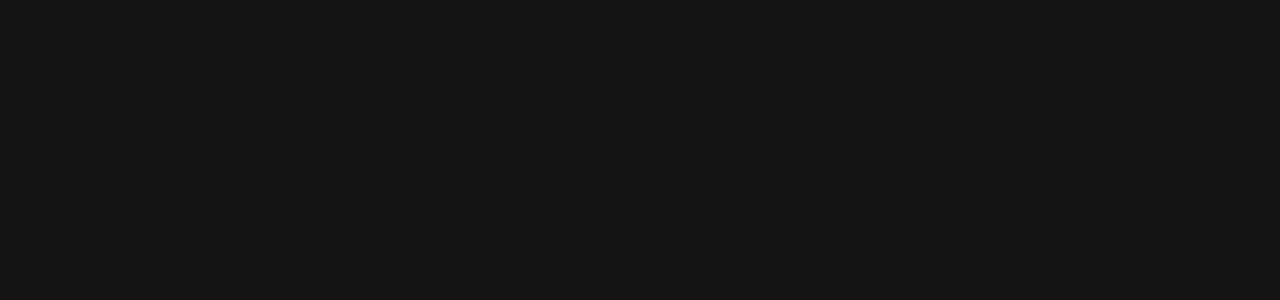
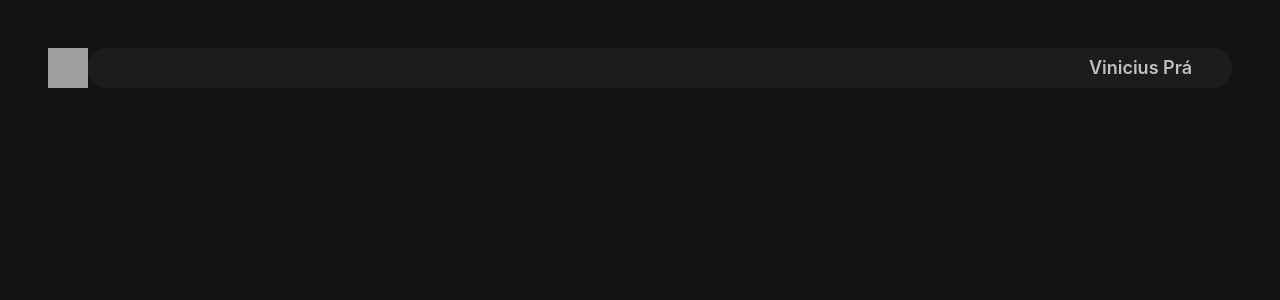
Before and after one commit to viniciuspra/Portfolio_2024, a React (Vite) app: page / in a window 1280 px wide. Shown: the top 300 px of the page. Built offline with nearby package versions, Linux system fonts and the light colour scheme; grey boxes are pictures that could not be loaded.

Commit message:
feat: Create Header component

```diff
--- a/src/App.tsx
+++ b/src/App.tsx
@@ -1,3 +1,9 @@
+import Header from "./components/header";
+
 export default function App() {
-  return <div></div>;
+  return (
+    <div className="p-12">
+      <Header />
+    </div>
+  );
 }
--- /dev/null
+++ b/src/components/header.tsx
@@ -0,0 +1,12 @@
+import icon from "@/assets/icon.svg";
+
+export default function Header() {
+  return (
+    <header className="flex items-center ">
+      <img src={icon} alt="icon" className="w-10 h-10" />
+      <div className="text-muted font-semibold flex-1 flex items-center justify-end h-10 border-1.5 border-card-stroke rounded-full px-10 bg-card">
+        <p className="text-lg">Vinicius Prá</p>
+      </div>
+    </header>
+  );
+}
```
